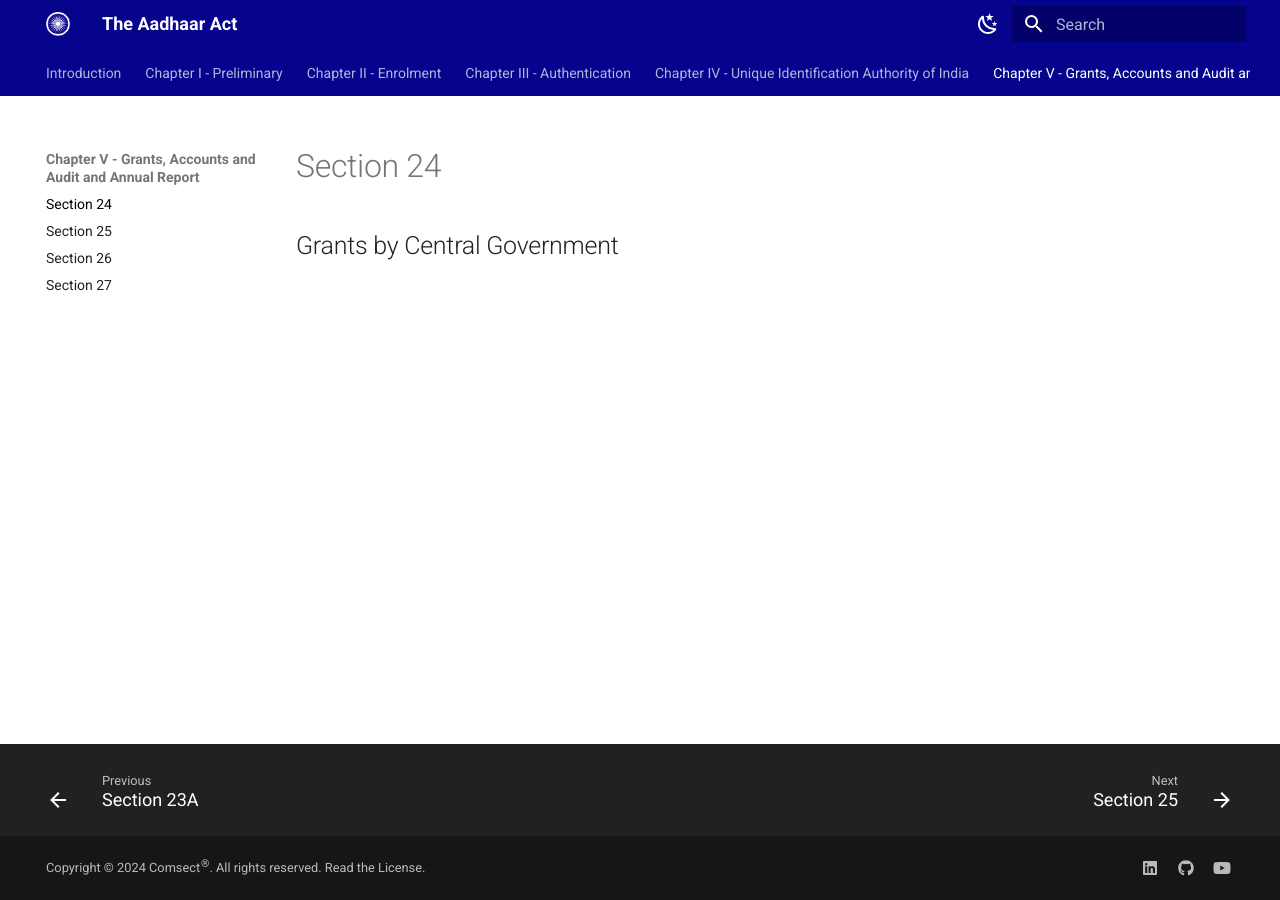
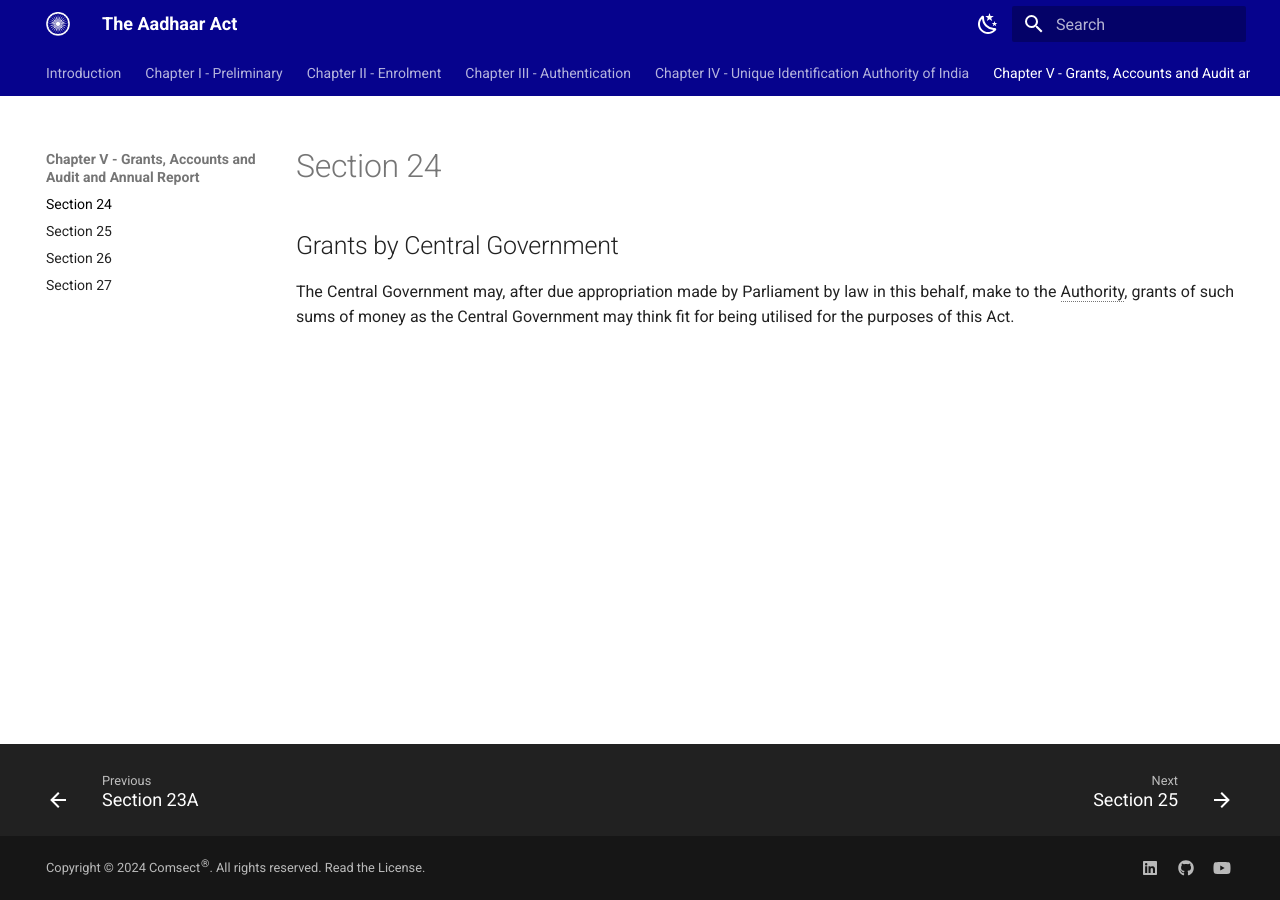
Before and after one commit to comsect/aadhaar-act, an MkDocs documentation site: the page built from docs/en/24.md, in a window 1280 px wide. Built offline with MkDocs 1.6.1 and Material for MkDocs 9.7.7, drawn with Linux system fonts in a browser that asks for light colours.

Commit message:
add section-twenty-four

```diff
--- a/docs/en/24.md
+++ b/docs/en/24.md
@@ -5,3 +5,5 @@ description: Grants by Central Government
 ---
 
 ## Grants by Central Government
+
+The Central Government may, after due appropriation made by Parliament by law in this behalf, make to the Authority, grants of such sums of money as the Central Government may think fit for being utilised for the purposes of this Act.
```
